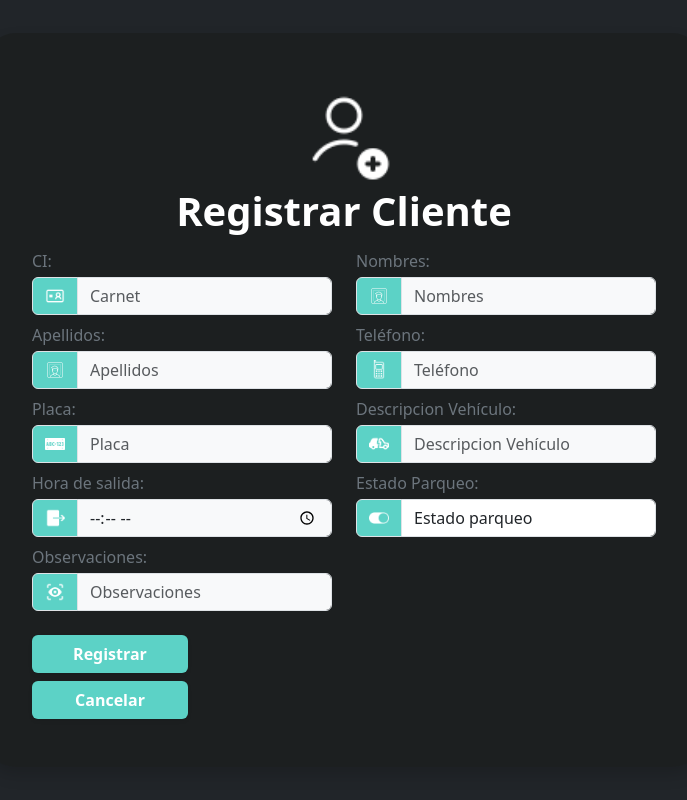
After one commit to marcanii/Gestion-de-Parqueos, a PHP site: page /form_parqueo.html in a window 1280 px wide. The commit adds this page. Shown: the whole page, without its empty margins (296-983 px from the left). Run offline with PHP 8.4, Linux system fonts and the light colour scheme.

Commit message:
creando form agregar cliente, y ventana parqueos

```diff
--- /dev/null
+++ b/form_parqueo.html
@@ -0,0 +1,138 @@
+<!DOCTYPE html>
+<html lang="en">
+<head>
+    <meta charset="UTF-8">
+    <meta name="viewport" content="width=device-width, initial-scale=1.0">
+    <title>Document</title>
+    <link rel="stylesheet" href="css/bootstrap.min.css">
+    <style>
+        .bg-custom {
+            background-color: #171b177a;
+        }
+        .bg-icon-custom{
+            background-color: #5cd2c6;
+        }
+        .color-text-custom{
+            color: #5cd2c6;
+        }
+        .bg-btn-custom{
+            background-color: #5cd2c6;
+        }
+        .bg-btn-custom:hover{
+            background-color: #8ecbcf;
+        }
+    </style>
+</head>
+<body class="bg-dark d-flex justify-content-center align-items-center vh-100">
+    <div class="p-5 rounded-5 text-secondary shadow bg-custom" style="width: 45rem">
+        <div class="d-flex justify-content-center">
+            <img src="./assets/add-user.png" width="100" height="100">
+        </div>
+        <div class="text-center fs-1 fw-bold text-white">Registrar Cliente</div>
+        <form action="">
+            <div class="row mt-2">
+                <div class="col-md-6 form-group">
+                    <label for="ci">CI:</label>
+                    <div class="input-group mt-1">
+                        <div class="input-group-text bg-icon-custom">
+                            <img src="./assets/ci.png" width="20" height="20">
+                        </div>
+                        <input class="form-control bg-light" type="number" placeholder="Carnet" name="ci" required/>
+                    </div>
+                </div>
+                <div class="col-md-6 form-group">
+                    <label for="nombres">Nombres:</label>
+                    <div class="input-group mt-1">
+                        <div class="input-group-text bg-icon-custom">
+                            <img src="./assets/names.png" width="20" height="20">
+                        </div>
+                        <input class="form-control bg-light" type="text" placeholder="Nombres" name="nombres" required/>
+                    </div>
+                </div>
+            </div>
+
+            <div class="row mt-2">
+                <div class="col-md-6 form-group">
+                    <label for="apellidos">Apellidos:</label>
+                    <div class="input-group mt-1">
+                        <div class="input-group-text bg-icon-custom">
+                            <img src="./assets/names.png" width="20" height="20">
+                        </div>
+                        <input class="form-control bg-light" type="text" placeholder="Apellidos" name="apellidos" required/>
+                    </div>
+                </div>
+                <div class="col-md-6 form-group">
+                    <label for="telefono">Teléfono:</label>
+                    <div class="input-group mt-1">
+                        <div class="input-group-text bg-icon-custom">
+                            <img src="./assets/phone.png" width="20" height="20">
+                        </div>
+                        <input class="form-control bg-light" type="number" placeholder="Teléfono" name="telefono" required/>
+                    </div>
+                </div>
+            </div>
+
+            <div class="row mt-2">
+                <div class="col-md-6 form-group">
+                    <label for="placa">Placa:</label>
+                    <div class="input-group mt-1">
+                        <div class="input-group-text bg-icon-custom">
+                            <img src="./assets/placa.png" width="20" height="20">
+                        </div>
+                        <input class="form-control bg-light" type="text" placeholder="Placa" name="placa" required/>
+                    </div>
+                </div>
+                <div class="col-md-6 form-group">
+                    <label for="descripcion">Descripcion Vehículo:</label>
+                    <div class="input-group mt-1">
+                        <div class="input-group-text bg-icon-custom">
+                            <img src="./assets/descrip-vehiculo.png" width="20" height="20">
+                        </div>
+                        <input class="form-control bg-light" type="text" placeholder="Descripcion Vehículo" name="descripcion" required/>
+                    </div>
+                </div>
+            </div>
+
+            <div class="row mt-2">
+                <div class="col-md-6 form-group">
+                    <label for="fechaentrada">Hora de salida:</label>
+                    <div class="input-group mt-1">
+                        <div class="input-group-text bg-icon-custom">
+                            <img src="./assets/hora-salida.png" width="20" height="20">
+                        </div>
+                        <input class="form-control bg-light" type="time" placeholder="Hora de Salida" name="horasalida" required/>
+                    </div>
+                </div>
+                <div class="col-md-6 form-group">
+                    <label for="fechasalida">Estado Parqueo:</label>
+                    <div class="input-group mt-1">
+                        <div class="input-group-text bg-icon-custom">
+                            <img src="./assets/activo.png" width="20" height="20">
+                        </div>
+                        <select name="estado" id="estado" class="form-control btn-light" required>
+                            <option value="" disabled selected>Estado parqueo</option>
+                            <option value="1">Activo</option>
+                            <option value="0">Inactivo</option>
+                        </select>
+                    </div>
+                </div>
+            </div>
+
+            <div class="row mt-2">
+                <div class="col-md-6 form-group">
+                    <label for="observaciones">Observaciones:</label>
+                    <div class="input-group mt-1">
+                        <div class="input-group-text bg-icon-custom">
+                            <img src="./assets/observaciones.png" width="20" height="20">
+                        </div>
+                        <input class="form-control bg-light" type="text" placeholder="Observaciones" name="observaciones" required/>
+                    </div>
+                </div>
+            </div>
+
+            <input type="submit" value="Registrar" class="btn bg-btn-custom text-white w-25 mt-4 fw-semibold shadow-sm">
+        </form>
+        <a href="inicio.php" class="btn bg-btn-custom text-white w-25 mt-2 fw-semibold shadow-sm">Cancelar</a>
+    </div>
+</body>
+</html>
--- a/reservas.php
+++ b/reservas.php
@@ -106,15 +106,12 @@ session_start(); // Iniciar
                                 ?>
                             </tr>
                         </table>
-
-
-
                         <?php
                         if ($espacios_disponibles <= 0) {
                             echo "No hay espacios disponibles, lo sentimos.";
                         } else {
                             ?>
-                            <h2 style="margin-top: 50px ;color: white; font-weight: bold"; ><?php  echo "Hay " . $espacios_disponibles . " espacios disponibles    estimado cliente.";
+                            <h2 style="margin-top: 50px ;color: white; font-weight: bold"; ><?php  echo "Hay " . $espacios_disponibles + 1 . " espacios disponibles    estimado cliente.";
                             if ($espacios_disponibles>0){
                                 ?>
                                 <h2 style ="color: #5cd2c6; margin-top :20px">¿Deseas realizar una reserva?</h1>
```
Also changed, not shown: inicio.php (+7 -3 lines), parqueos.php (added, +148 -0 lines), assets/activo.png (added), assets/add-user.png (added), assets/ci.png (added), assets/descrip-vehiculo.png (added), assets/hora-salida.png (added), assets/names.png (added), assets/observaciones.png (added), assets/phone.png (added), assets/placa.png (added), images/registrar-cliente.jpg (added), images/registrar-parqueo.avif (added).
